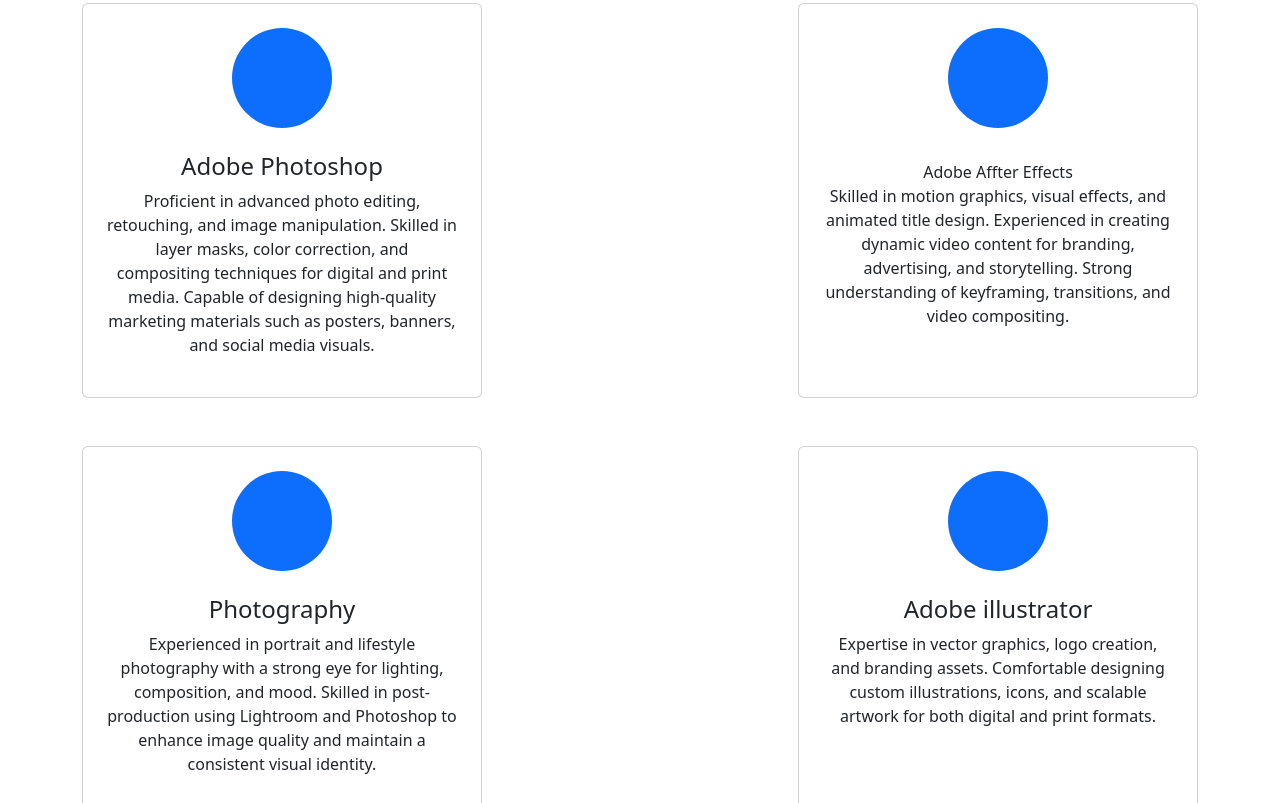
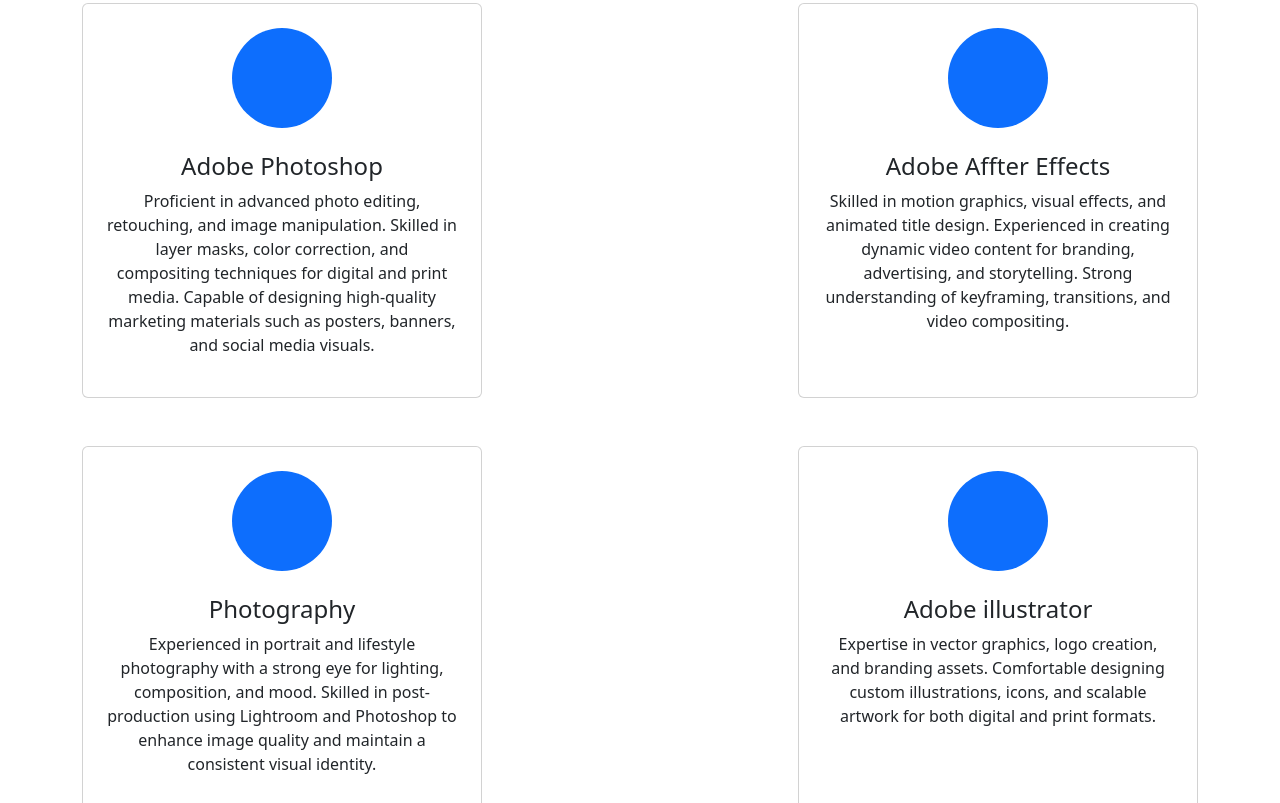
Before and after one commit to Khomotsoselona/web-portfolio, a plain HTML site: page index.html in a window 1280 px wide. Shown: the part 1043-1846 px from the top of the page. Drawn offline with nearby package versions, Linux system fonts and the light colour scheme.

Commit message:
adobe affter effects added

```diff
--- a/index.html
+++ b/index.html
@@ -57,7 +57,7 @@
         </div>
         <div class="card mt-5 d-flex flex-column align-items-center text-center bg-white p-4" style="width: 25rem">
           <i class="text-white bg-primary d-flex align-items-center justify-content-center fs-2 rounded-circle "></i>
-          <h3 class="mt-4 h4"></h3>Adobe Affter Effects
+          <h3 class="mt-4 h4">Adobe Affter Effects</h3>
           <p class="text-center"> Skilled in motion graphics, visual effects, and animated title design. Experienced in creating dynamic video content for branding, advertising, and storytelling. Strong understanding of keyframing, transitions, and video compositing.</p>
         </div>
         <div class="card mt-5 d-flex flex-column align-items-center text-center bg-white p-4" style="width: 25rem">
```
